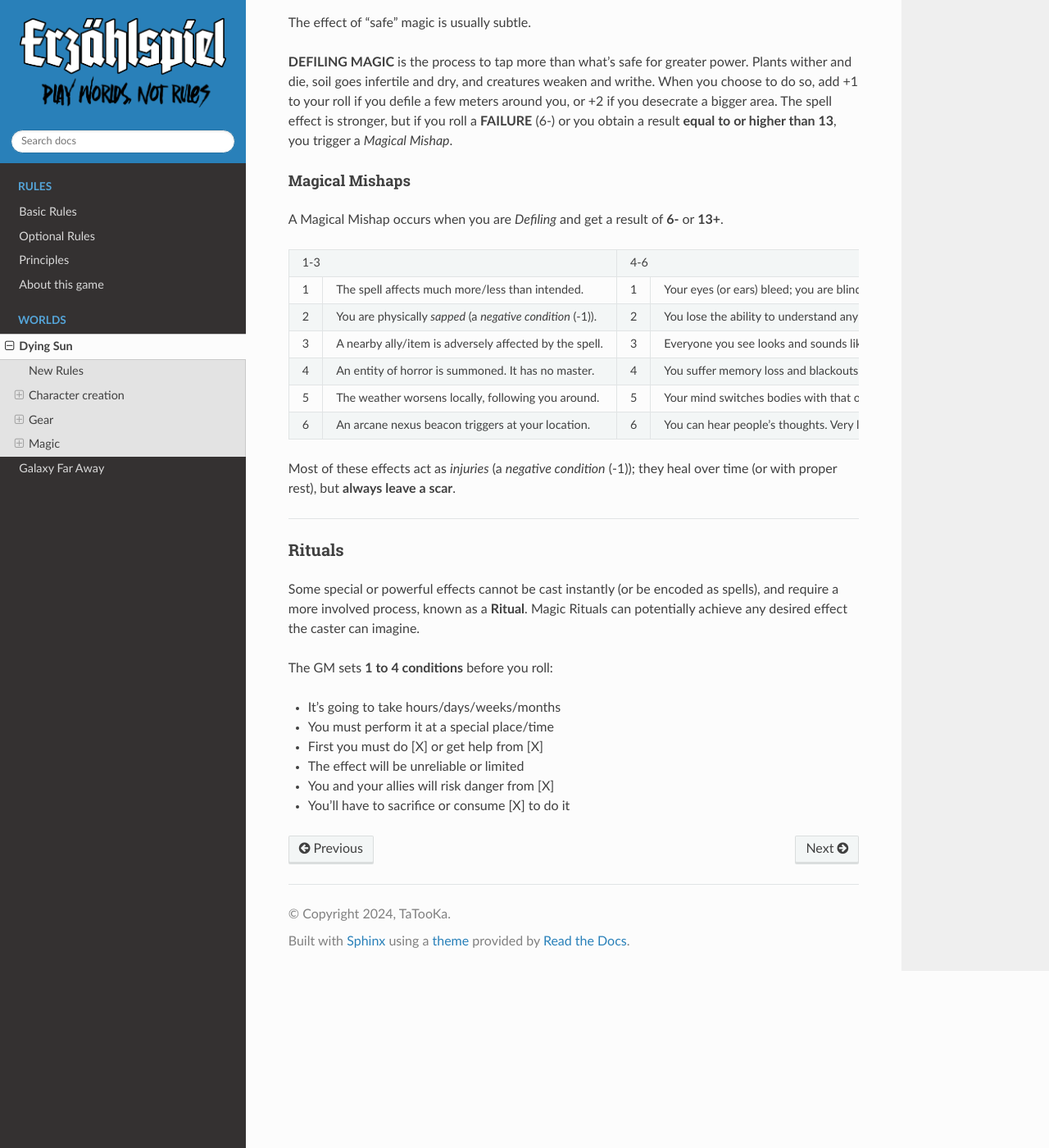
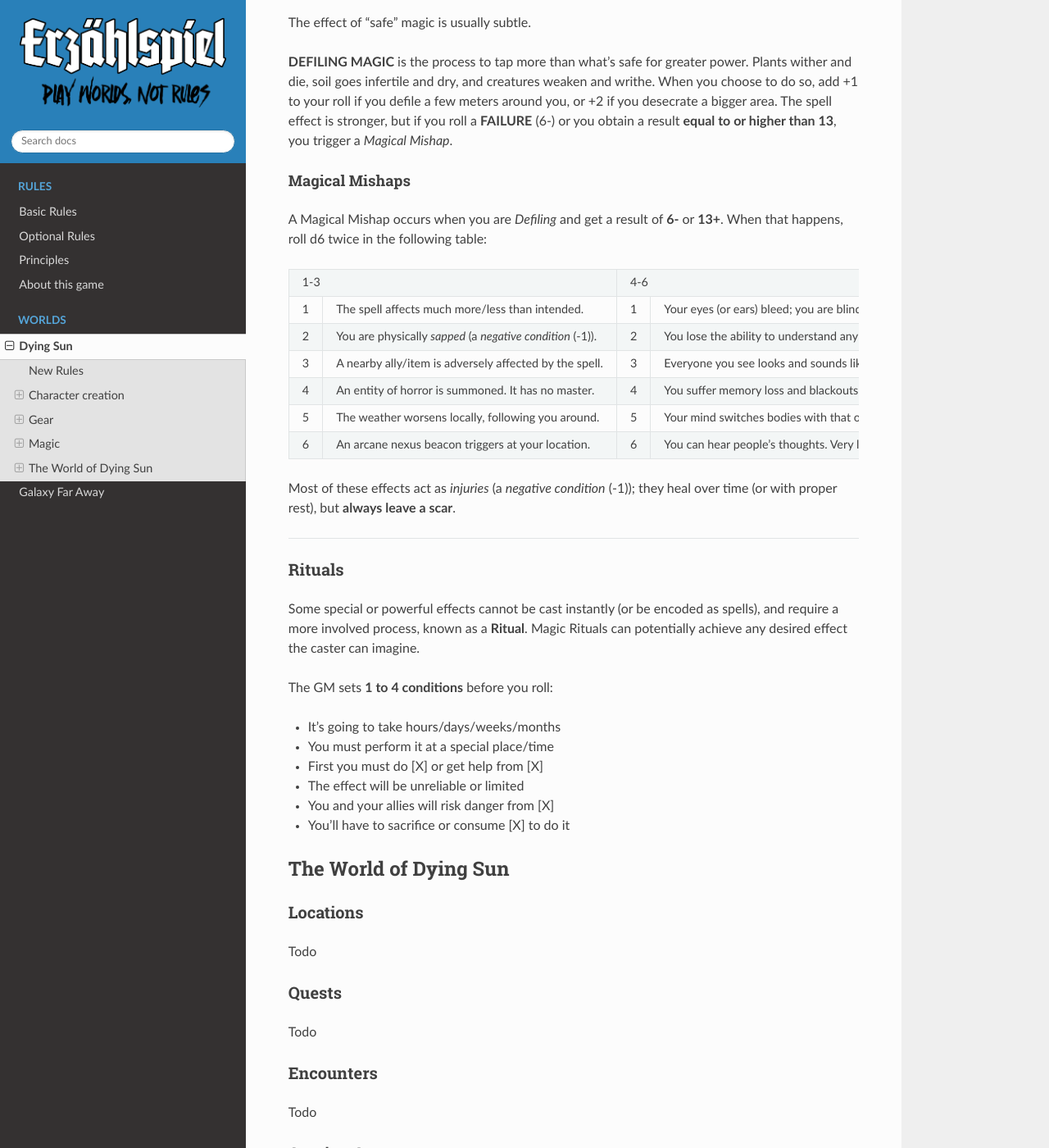
Before and after one commit to TaTooKa/froth, a Sphinx documentation site: the page built from docs/source/pages/dyingsun.rst, in a window 1280 px wide and 1400 px high, scrolled down 6639 px. Shown: the whole window at 82% size. Built offline with Sphinx 7.4.7 and the Read the Docs theme 3.1.0, drawn with Linux system fonts in a browser that asks for light colours; cross-references to code outside the pages are shown as plain code; some of the changed text lies outside the part shown.

Commit message:
Add world section.

```diff
--- a/docs/source/pages/dyingsun.rst
+++ b/docs/source/pages/dyingsun.rst
@@ -349,7 +349,7 @@ The effect of "safe" magic is usually subtle.
 Magical Mishaps
 ^^^^^^^^^^^^^^^
 
-A Magical Mishap occurs when you are *Defiling* and get a result of **6-** or **13+**.
+A Magical Mishap occurs when you are *Defiling* and get a result of **6-** or **13+**. When that happens, roll d6 twice in the following table:
 
 +----------------------------------------------------------------+-----------------------------------------------------------+
 |  1-3                                                           | 4-6                                                       |
@@ -386,3 +386,31 @@ The GM sets **1 to 4 conditions** before you roll:
 - The effect will be unreliable or limited
 - You and your allies will risk danger from [X]
 - You'll have to sacrifice or consume [X] to do it
+
+The World of Dying Sun
+----------------------
+
+Locations
+~~~~~~~~~
+
+Todo
+
+Quests
+~~~~~~
+
+Todo
+
+Encounters
+~~~~~~~~~~
+
+Todo
+
+Carving Creatures
+~~~~~~~~~~~~~~~~~
+
+Todo
+
+Relics
+~~~~~~
+
+Todo
```
